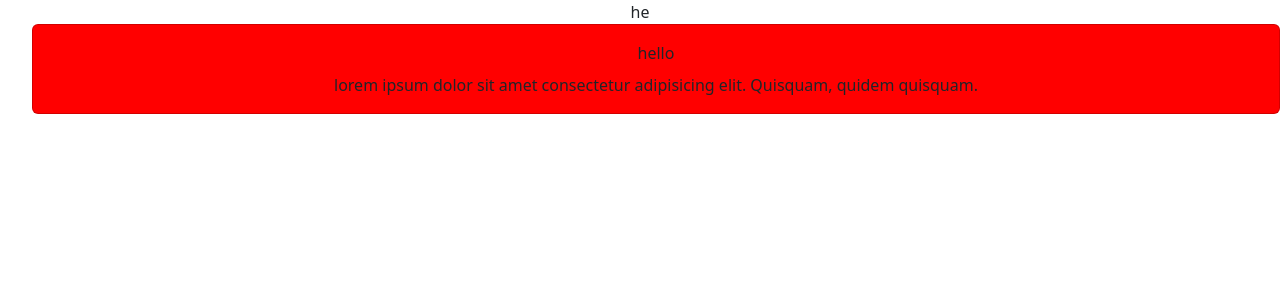
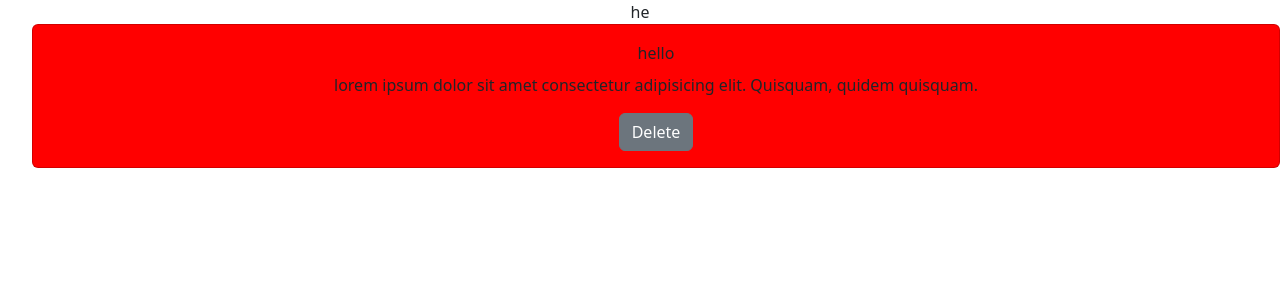
Before and after one commit to Shacklebolt13/todoApp, an Angular app: page / in a window 1280 px wide. Shown: the top 300 px of the page. Built offline with nearby package versions, Linux system fonts and the light colour scheme.

Commit message:
remove todo done

```diff
--- a/src/app/todo/todo-item/Item.ts
+++ b/src/app/todo/todo-item/Item.ts
@@ -4,7 +4,7 @@ export class Todo {
   desc!: string;
   done!: boolean;
 
-  constructor(id:number, title:string, desc:string, done:boolean) {
+  constructor(id: number, title: string, desc: string, done: boolean) {
     this.id = id;
     this.title = title;
     this.desc = desc;
@@ -15,4 +15,6 @@ export class Todo {
     console.log("toggleDone");
     this.done = !this.done;
   }
+
+
 }
--- a/src/app/todo/todo-item/todo-item.component.html
+++ b/src/app/todo/todo-item/todo-item.component.html
@@ -1,15 +1,8 @@
-<!-- <div>
-  <h3></h3>
-  <p></p>
-  <input type="checkbox" *ngIf="todo.done" checked />
-  <input type="checkbox" *ngIf="!todo.done" />
-</div>
- -->
-
 <div class="card" style="width: 18rem;" id="todo_{{todo.id}}"
   [attr.style]="(todo.done)?'background-color:green':'background-color:red'" (click)="todo.toggleDone()">
   <div class="card-body">
     <p class="card-title mx-3">{{todo.title}}</p>
     <p class="card-text">{{todo.desc}}</p>
+    <a href="#" class="btn btn-secondary" (click)="destroyTodoHandlerChild()">Delete</a>
   </div>
 </div>
--- a/src/app/todo/todo-item/todo-item.component.ts
+++ b/src/app/todo/todo-item/todo-item.component.ts
@@ -1,16 +1,23 @@
-import { Component, Input, OnInit } from "@angular/core";
+import { Component, EventEmitter, Input, OnInit, Output } from "@angular/core";
 import { Todo } from "./Item";
+
 @Component({
   selector: "app-todo-item",
   templateUrl: "./todo-item.component.html",
   styleUrls: ["./todo-item.component.css"]
 })
+
 export class TodoItemComponent implements OnInit {
   @Input() todo!: Todo;
+  @Output() destroyTodo = new EventEmitter<Todo>();
+
   constructor() { }
 
   ngOnInit(): void { }
 
-
+  destroyTodoHandlerChild(): void {
+    console.log("destroyTodoEmitted");
+    this.destroyTodo.emit(this.todo);
+  }
 
 }
--- a/src/app/todo/todo.component.html
+++ b/src/app/todo/todo.component.html
@@ -1,7 +1,7 @@
 <div *ngIf="todos.length;else elseblock">
   he
   <ul type="none" *ngFor="let item of todos">
-    <app-todo-item [todo]="item"></app-todo-item>
+    <app-todo-item [todo]="item" (destroyTodo)="destroyTodoHandlerParent($event)"></app-todo-item>
   </ul>
 </div>
 <ng-template #elseblock>
--- a/src/app/todo/todo.component.ts
+++ b/src/app/todo/todo.component.ts
@@ -1,4 +1,4 @@
-import { Component, OnInit } from "@angular/core";
+import { Component, Input, OnInit } from "@angular/core";
 import { Todo } from "./todo-item/Item";
 
 @Component({
@@ -6,16 +6,23 @@ import { Todo } from "./todo-item/Item";
   templateUrl: "./todo.component.html",
   styleUrls: ["./todo.component.css"]
 })
+
 export class TodoComponent implements OnInit {
+
   todos: Todo[];
 
   constructor() {
     this.todos = [
 
-        new Todo(1,"hello","lorem ipsum dolor sit amet consectetur adipisicing elit. Quisquam, quidem quisquam. ",false),
+      new Todo(1, "hello", "lorem ipsum dolor sit amet consectetur adipisicing elit. Quisquam, quidem quisquam. ", false),
 
     ];
   }
 
   ngOnInit(): void { }
+
+  destroyTodoHandlerParent(todo: Todo): void {
+    console.log("destroyTodoCaught");
+    this.todos = this.todos.filter(t => t !== todo);
+  }
 }
```
